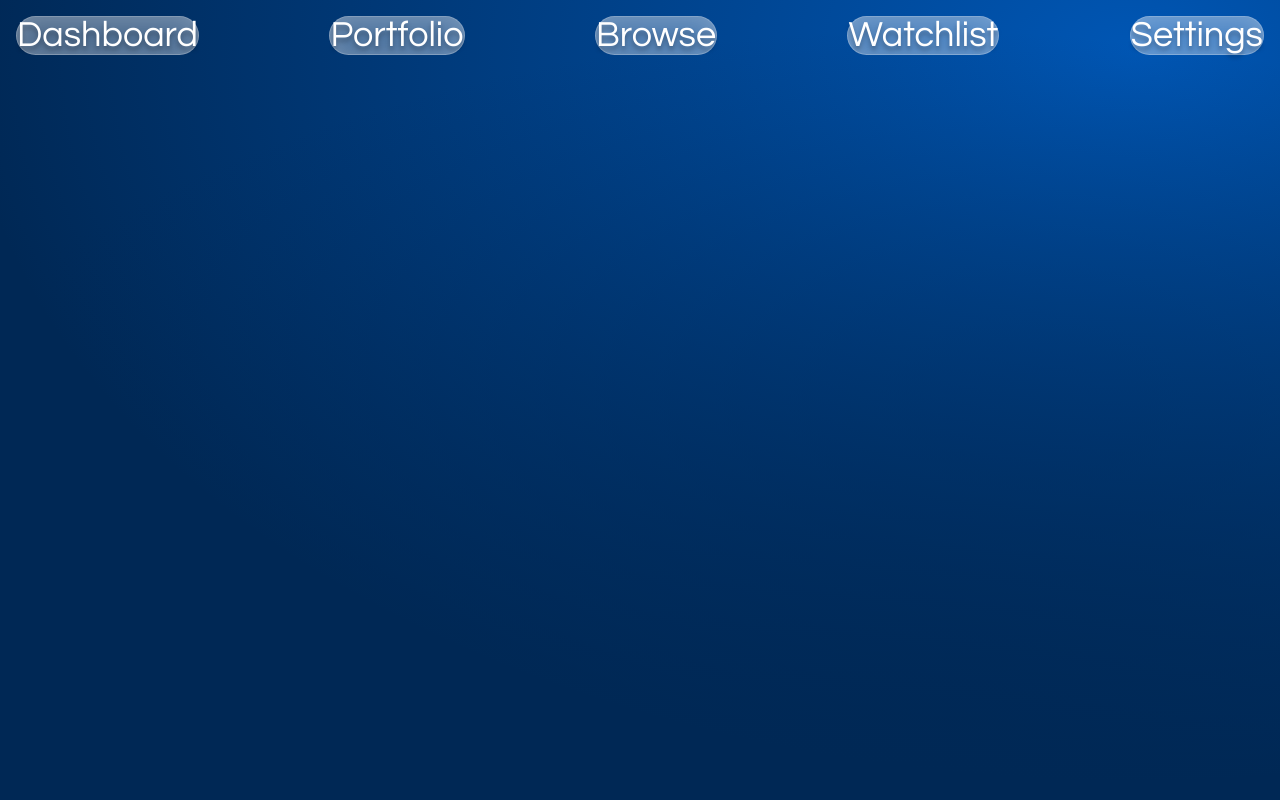
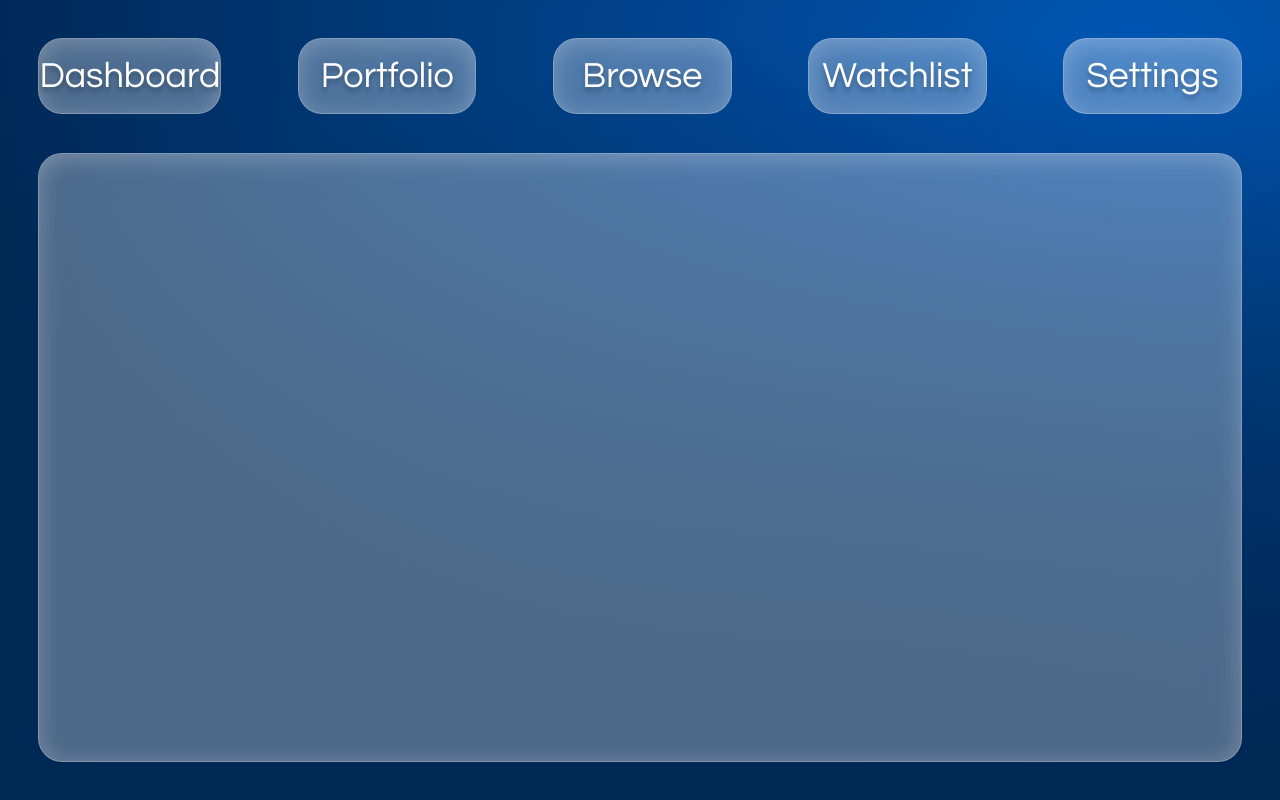
Before and after one commit to jontrost/stimulator, a React (Create React App) app: page / in a window 1280 px wide. Built offline with nearby package versions, Linux system fonts and the light colour scheme.

Commit message:
Created initial dashboard layout

```diff
--- a/src/App.css
+++ b/src/App.css
@@ -10,9 +10,13 @@
   display: flex;
   flex-direction: row;
   justify-content: space-between;
+  grid-area: 1 / 1 / 2 / 2;
 }
 
 .NavElement {
+  display: flex;
+  align-items: center;
+  justify-content: center;
   background: rgba(255, 255, 255, 0.3);
   border: 1px solid rgba(255, 255, 255, 0.3);
   box-sizing: border-box;
@@ -20,13 +24,34 @@
   backdrop-filter: blur(20px);
   /* Note: backdrop-filter has minimal browser support */
   border-radius: 24px;
-  margin: 16px;
-
   font-family: 'Questrial', sans-serif;
   font-style: normal;
   font-weight: normal;
   font-size: 36px;
-  line-height: 37px;
   color: #FFFFFF;
   text-shadow: 0px 4px 4px rgba(0, 0, 0, 0.25);
+  margin-top: 3%;
+  margin-right: 3%;
+  margin-left: 3%;
+  width: 100%;
 }
+
+.Dashboard {
+  display: grid;
+  grid-template-columns: 1fr;
+  grid-template-rows: repeat(7, 1fr);
+  /* grid-row-gap: 5%; */
+  height: 100%;
+}
+
+.OverviewPane {
+  grid-area: 2 / 1 / 8 / 2;
+  background: rgba(255, 255, 255, 0.3);
+  border: 1px solid rgba(255, 255, 255, 0.3);
+  box-sizing: border-box;
+  box-shadow: inset 0px 4px 24px rgba(255, 255, 255, 0.25);
+  backdrop-filter: blur(20px);
+  /* Note: backdrop-filter has minimal browser support */
+  margin: 3%;
+  border-radius: 24px;
+}
--- a/src/App.js
+++ b/src/App.js
@@ -3,7 +3,23 @@ import './App.css';
 function App() {
   return (
     <div className="App">
+      <Dashboard></Dashboard>
+    </div>
+  );
+}
+
+function Dashboard() {
+  return(
+    <div className="Dashboard">
       <NavBar></NavBar>
+      <OverviewPane></OverviewPane>
+    </div>
+  );
+}
+
+function OverviewPane() {
+  return (
+    <div className="OverviewPane">
     </div>
   );
 }
```
